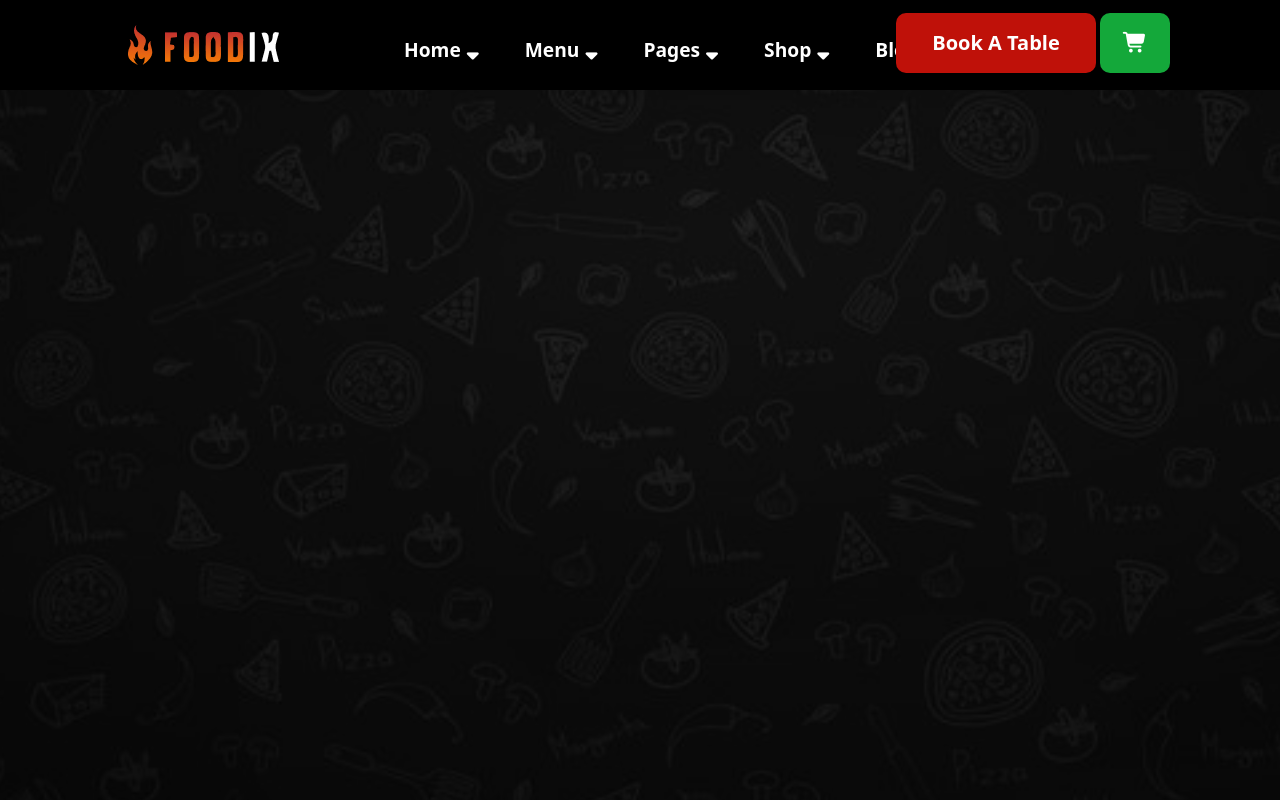
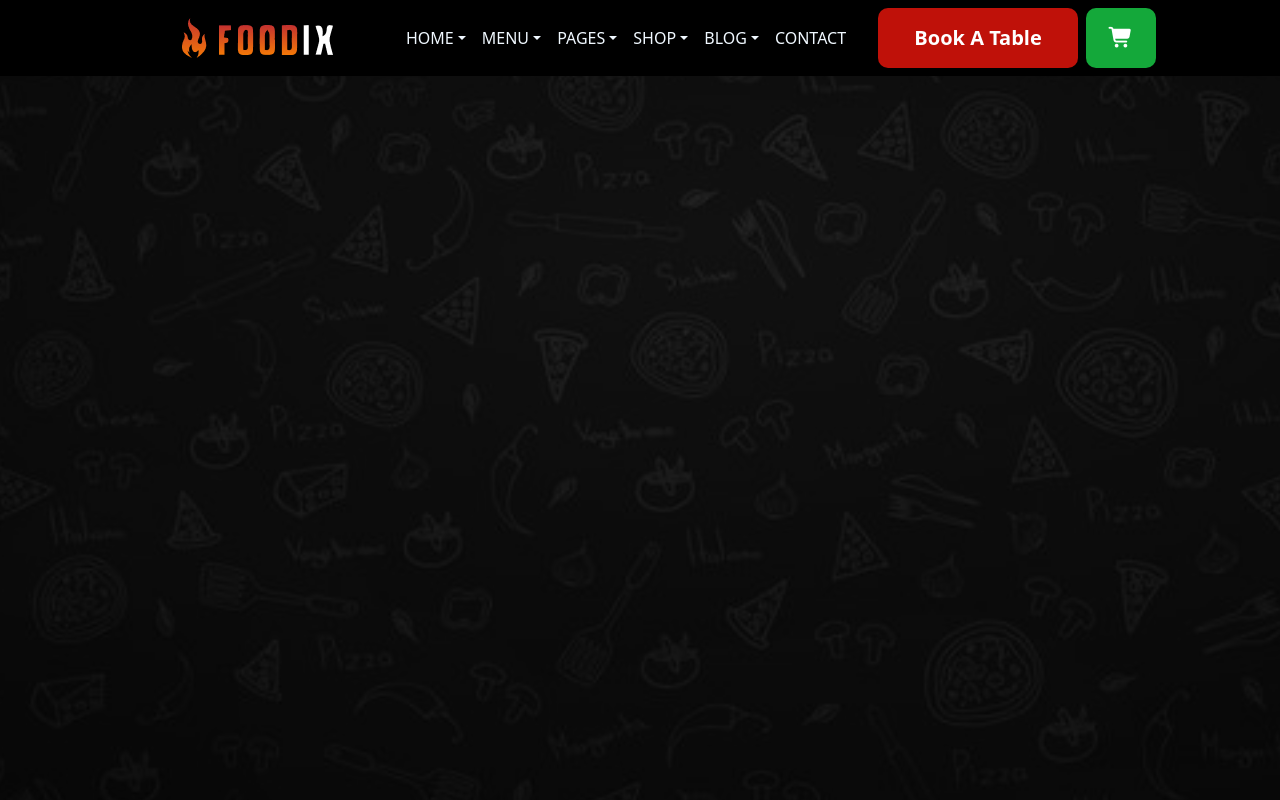
Before and after one commit to TasbeehaKhan9/bootstrap-foodix-website, a plain HTML site: page LANDING PAGE/index.html in a window 1280 px wide. Shown: the top 800 px of the page. Drawn offline with nearby package versions, Linux system fonts and the light colour scheme.

Commit message:
nav bar change

```diff
--- a/LANDING PAGE/index.html
+++ b/LANDING PAGE/index.html
@@ -5,71 +5,107 @@
     <meta name="viewport" content="width=device-width, initial-scale=1">
     <title>Bootstrap demo</title>
     <link href="https://cdn.jsdelivr.net/npm/bootstrap@5.3.7/dist/css/bootstrap.min.css" rel="stylesheet" integrity="sha384-LN+7fdVzj6u52u30Kp6M/trliBMCMKTyK833zpbD+pXdCLuTusPj697FH4R/5mcr" crossorigin="anonymous">
+    <link href="https://cdn.jsdelivr.net/npm/bootstrap@5.3.7/dist/css/bootstrap.min.css" rel="stylesheet">
+    <link rel="stylesheet" href="https://cdnjs.cloudflare.com/ajax/libs/font-awesome/6.5.0/css/all.min.css">
     <link rel="stylesheet" href="https://cdnjs.cloudflare.com/ajax/libs/font-awesome/7.0.0/css/all.min.css" integrity="sha512-DxV+EoADOkOygM4IR9yXP8Sb2qwgidEmeqAEmDKIOfPRQZOWbXCzLC6vjbZyy0vPisbH2SyW27+ddLVCN+OMzQ==" crossorigin="anonymous" referrerpolicy="no-referrer" />
     <link rel="stylesheet" href="style.css">
   </head>
+
 <body>
 
+   <div class="backimage-box position-relative">
+    <!-- Overlay -->
+    <div class="overlay"></div>
 
+    <nav class="navbar navbar-expand-lg navbar-dark">
+      <div class="container">
+        <a class="navbar-brand" href="#">
+          <img src="./IMAGES/foodix logo.png" alt="Logo" class="logo-image ">
+        </a>
 
+        <button class="navbar-toggler" type="button" data-bs-toggle="collapse" data-bs-target="#navbarNavDropdown">
+          <span class="navbar-toggler-icon"></span>
+        </button>
 
+        <div class="collapse navbar-collapse justify-content-center" id="navbarNavDropdown">
+          <ul class="navbar-nav">
+            <!-- HOME -->
+            <li class="nav-item dropdown">
+              <a class="nav-link dropdown-toggle" href="#" data-bs-toggle="dropdown">HOME</a>
+              <ul class="dropdown-menu">
+                <li><a class="dropdown-item" href="#">Restaurant</a></li>
+                <li><a class="dropdown-item" href="#">Beef</a></li>
+                <li><a class="dropdown-item" href="#">Burger</a></li>
+                <li><a class="dropdown-item" href="#">Pizza</a></li>
+                <li><a class="dropdown-item" href="#">Sushi</a></li>
+              </ul>
+            </li>
 
-<!-- _______________________________________header-image_________________________________________________________ -->
+            <!-- MENU -->
+            <li class="nav-item dropdown">
+              <a class="nav-link dropdown-toggle" href="#" data-bs-toggle="dropdown">MENU</a>
+              <ul class="dropdown-menu">
+                <li><a class="dropdown-item" href="#">List One</a></li>
+                <li><a class="dropdown-item" href="#">List Two</a></li>
+                <li><a class="dropdown-item" href="#">Grid</a></li>
+                <li><a class="dropdown-item" href="#">Details</a></li>
+              </ul>
+            </li>
 
+            <!-- PAGES -->
+            <li class="nav-item dropdown">
+              <a class="nav-link dropdown-toggle" href="#" data-bs-toggle="dropdown">PAGES</a>
+              <ul class="dropdown-menu">
+                <li><a class="dropdown-item" href="#">About Us</a></li>
+                <li><a class="dropdown-item" href="#">Our History</a></li>
+                <li><a class="dropdown-item" href="#">Our Chefs</a></li>
+                <li><a class="dropdown-item" href="#">Our Gallery</a></li>
+                <li><a class="dropdown-item" href="#">Faqs</a></li>
+              </ul>
+            </li>
 
-<div class="backimage-box">
+            <!-- SHOP -->
+            <li class="nav-item dropdown">
+              <a class="nav-link dropdown-toggle" href="#" data-bs-toggle="dropdown">SHOP</a>
+              <ul class="dropdown-menu">
+                <li><a class="dropdown-item" href="#">Our Shop</a></li>
+                <li><a class="dropdown-item" href="#">Product Details</a></li>
+                <li><a class="dropdown-item" href="#">Cart</a></li>
+                <li><a class="dropdown-item" href="#">Checkout</a></li>
+              </ul>
+            </li>
 
-    <!-- __________________navbarr _____________________________________________ -->
-<div class="nav-conatainer">
-    <div class="div-logo">
-        <img src="./IMAGES/foodix logo.png" alt=""></div>
+            <!-- BLOG -->
+            <li class="nav-item dropdown">
+              <a class="nav-link dropdown-toggle" href="#" data-bs-toggle="dropdown">BLOG</a>
+              <ul class="dropdown-menu">
+                <li><a class="dropdown-item" href="#">Blog Grid</a></li>
+                <li><a class="dropdown-item" href="#">Blog Standard</a></li>
+                <li><a class="dropdown-item" href="#">Blog Details</a></li>
+              </ul>
+            </li>
 
+            <!-- CONTACT -->
+            <li class="nav-item">
+              <a class="nav-link" href="#">CONTACT</a>
+            </li>
+          </ul>
 
-
-    <ul>
-        <li><a href="#">Home </a><a href="#"><i class="fa-solid fa-caret-down"></i></a>
-
-            <div class="drop_drown-menu">
-                <ul>
-                    <li>Restaurant</li>
-                    <li>Beef</li>
-                    <li>Burger</li>
-                    <li>Pizza</li>
-                    <li>Sushi</li>
-                </ul>
-            </div>
-
-
-        </li>
-        <li><a href="#">Menu</a><a href="#"><i class="fa-solid fa-caret-down"></i></a></li>
-        <li><a href="#">Pages</a><a href="#"><i class="fa-solid fa-caret-down"></i></a></li>
-        <li><a href="#">Shop</a><a href="#"><i class="fa-solid fa-caret-down"></i></a></li>
-        <li><a href="#">Blog</a><a href="#"><i class="fa-solid fa-caret-down"></i></a></li>
-        <li><a href="#">Content</a></li>
-    </ul>
-    <div class="button-div">
+          <!-- Buttons -->
+          <div class="button-div ms-lg-4 mt-3 mt-lg-0 d-flex gap-2">
             <button class="buttons">Book A Table</button>
             <button class="button-cart"><i class="fa-solid fa-cart-shopping"></i></button>
           </div>
-
         </div>
+      </div>
+    </nav>
+</div>
+<!-- _______________________________________NAVBAR END______________________________________________________________ -->
 
 
-<!-- _____overlay___ -->
-</div>
-<div class="overlay"></div>
-</div>
-<!-- _____overlay___ -->
+    <script src="https://cdn.jsdelivr.net/npm/bootstrap@5.3.7/dist/js/bootstrap.bundle.min.js"
+        integrity="sha384-ndDqU0Gzau9qJ1lfW4pNLlhNTkCfHzAVBReH9diLvGRem5+R9g2FzA8ZGN954O5Q"
+        crossorigin="anonymous"></script>
+</body>
 
-
-<!-- _______________________________________header-image-end_________________________________________________________ -->
-
-
-
-
-
-
-
-    <script src="https://cdn.jsdelivr.net/npm/bootstrap@5.3.7/dist/js/bootstrap.bundle.min.js" integrity="sha384-ndDqU0Gzau9qJ1lfW4pNLlhNTkCfHzAVBReH9diLvGRem5+R9g2FzA8ZGN954O5Q" crossorigin="anonymous"></script>
-  </body>
 </html>
--- a/LANDING PAGE/style.css
+++ b/LANDING PAGE/style.css
@@ -1,18 +1,19 @@
-*{
+  * {
       box-sizing: border-box;
-    margin: 0px;
-    padding: 0px;
+      margin: 0;
+      padding: 0;
     }
 
-.backimage-box{
+    .backimage-box {
       background-color: blueviolet;
       width: 100%;
       height: 960px;
-    background-image:url(./IMAGES/background\ pattern\ image.jpg) ;
+      background-image: url('./IMAGES/background pattern image.jpg');
       background-size: cover;
       animation: slidebg 30s linear infinite;
+      position: relative;
+    }
 
-}
     @keyframes slidebg {
       0% {
         background-position: 0 0;
@@ -21,6 +22,7 @@
         background-position: -1000px 0;
       }
     }
+
     .overlay {
       position: absolute;
       top: 0;
@@ -30,82 +32,33 @@
       background-color: rgba(0, 0, 0, 0.6);
       z-index: 1;
     }
-.nav-conatainer{
-    width: 100%;
-    background-color: rgb(0, 0, 0);
-    position: absolute;
-    top: 0;
-  left: 0;
+
+    .navbar {
       z-index: 2;
-  height: 90px;
-}
-.div-logo{
-
-    width: 200px;
-    margin-left: 10%;
-    display: flex;
-    margin-top:25px ;
+      background-color: black !important;
     }
 
-
-ul{
-     display: flex;
-     height: 90px;
-     display: flex;
-     align-items: center;
-     justify-content: space-between;
-     padding: 0 30%;
-     margin-bottom: 290px;
-      width: 100px;
-      position: relative;
-      bottom: 60px;
-      color: white;
-
-
-}
-li{
-    display: flex;
-      text-decoration: none;
-      padding: 20px;
-      font-weight: bold;
-      font-size: larger;
-      text-align: center;
-}
-a{
-     text-decoration: none;
-     color: #ffffff;
-}
-.fa-caret-down{
-    color: #ffffff;
-    position: relative;
-    top: 5px;
-
+    .nav-link {
+      color: aliceblue !important;
     }
 
-
-ul:hover .drop_drown-menu{
-    display: block;
-    position: absolute;
-    left:45%;
-    top:100%;
-
-
+    .logo-image {
+      margin-left: 100px;
     }
 
-.drop_drown-menu{
-display: none;
+    .dropdown-menu {
+      background-color: rgb(255, 255, 255);
     }
 
-.drop_drown-menu ul{
-    display: block;
-    margin: 35%;
+    .dropdown-menu .dropdown-item {
+      color: rgb(0, 0, 0);
     }
-.drop_drown-menu ul li{
-    width: 150px;
-    padding: 8px;
-    font-weight: 700;
+
+    .dropdown-menu .dropdown-item:hover {
+      color: #BF1109;
     }
-.buttons{
+
+    .buttons {
       width: 200px;
       background-color: #BF1109;
       border: none;
@@ -115,11 +68,13 @@
       font-size: 20px;
       font-weight: bold;
     }
-.buttons:hover{
+
+    .buttons:hover {
       background-color: #14A83A;
       transition: all 0.5s ease-out;
     }
-.button-cart{
+
+    .button-cart {
       width: 70px;
       background-color: #14A83A;
       border: none;
@@ -129,13 +84,22 @@
       font-size: 20px;
       font-weight: bold;
     }
-.cart-white{
+
+    .cart-white {
       color: white;
     }
-.button-div{
 
-     width: 300px;
+    .button-div {
+      margin-left: 50px;
+    }
+
+
+
+      @media screen and (max-width: 600px) {
+    .logo-image {
         position: relative;
-     bottom: 480%;
-     left: 70%;
+        right: 80px;
+
+
     }
+  }
```
Lines whose indentation alone changed are shown as unchanged.
